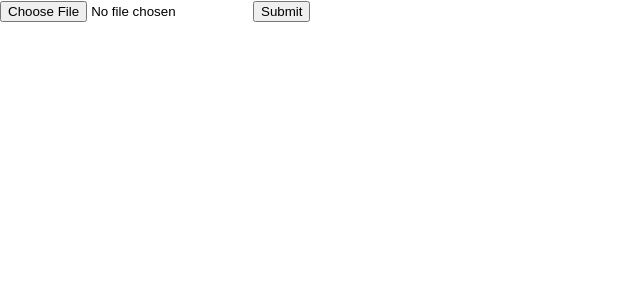
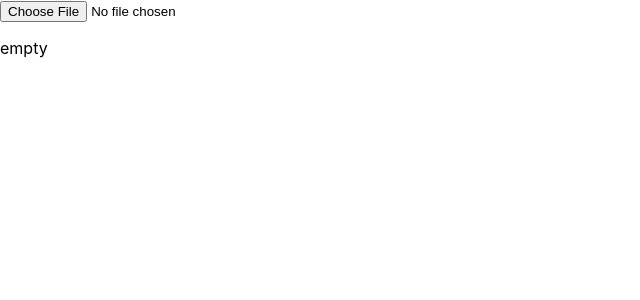
Before and after one commit to emily-yang/arena-hand-generator, a React (Create React App) app: page / in a window 1280 px wide. Shown: the top 300 px of the page, without its empty margins (0-640 px from the left). Built offline with nearby package versions, Linux system fonts and the light colour scheme.

Commit message:
parsed log for card list

```diff
--- a/src/App.js
+++ b/src/App.js
@@ -1,6 +1,7 @@
 import React, { Component } from 'react';
 import LogReader from './LogReader';
 import Hand from './Hand';
+import { parseLog } from './parser';
 import './App.css';
 
 class App extends Component {
@@ -8,21 +9,24 @@ class App extends Component {
 	fileRef = React.createRef();
 
 	state = {
-    logFileText: null
+		cards: null,
+		logFileText: "empty"
 	}
 
-      getFileLocation = async event => {
+	getLogPath = async event => {
 		event.preventDefault();
-      console.log(this.fileRef);
 		const path = this.fileRef.current.pathRef.current;
 		const file = path.files[0];
 
 		try {
 			const contents = await this.fetchResults(file);
-          console.log(contents);
 			this.setState({
 				logFileText: contents
 			});
+			const cards = parseLog(this.state.logFileText);
+			this.setState( {cards} );
+
+
 		} catch (err) {
 			console.error(err);
 		}
@@ -50,7 +54,7 @@ class App extends Component {
 	render() {
 		return (
 			<div className="wrapper">
-        <LogReader ref={this.fileRef} getFileLocation={this.getFileLocation} />
+			<LogReader ref={this.fileRef} getLogPath={this.getLogPath} />
 			<Hand text={this.state.logFileText}/>
 			</div>
 			);
--- a/src/LogReader.js
+++ b/src/LogReader.js
@@ -2,43 +2,7 @@ import React, {Component} from 'react';
 
 class LogReader extends Component {
 	pathRef = React.createRef();
-    submitBtn = React.createRef();
 	resultsRef = React.createRef();
-
-    // getFileLocation = async event => {
-    //   event.preventDefault();
-    //   const path = this.fileRef.current;
-    //   const file = path.files[0];
-
-    //     try {
-    //       const contents = await this.fetchResults(file);
-    //       console.log(contents);
-    //       this.setState({
-    //         logFileText: contents
-    //       });
-    //     } catch (err) {
-    //       console.error(err);
-    //     }
-    // }
-
-    // fetchResults = file => {
-    //   const fileReader = new FileReader();
-
-    //   return new Promise((resolve, reject) => {
-    //     fileReader.readAsText(file);
-
-    //     fileReader.onerror = () => {
-    //       fileReader.abort();
-    //       reject(new DOMException("Could not parse log"));
-    //     }
-
-    //     fileReader.onload = () => {
-    //       resolve(fileReader.result);
-    //     }
-
-    //   });
-
-    // }
 
 	render() {
 		return (
@@ -48,13 +12,8 @@ class LogReader extends Component {
 					type="file"
 					ref={this.pathRef}
 					placeholder="Enter file location"
-            onChange={this.props.getFileLocation}
+					onChange={this.props.getLogPath}
 					/>
-          <button
-            type="submit"
-            className="button"
-            ref={this.submitBtn}
-          >Submit</button>
 				</form>
 				<div className="results" ref={this.resultsRef}></div>
 			</div>
--- /dev/null
+++ b/src/parser.js
@@ -0,0 +1,18 @@
+
+export function parseLog(text) {
+	let regex = /"name": "Draft Deck"([^{])*([^\]]*)/;
+	const cardList= regex.exec(text)[2];
+
+	regex = /"id": "(\d*)\D*(\d*)/g;
+	const cards = {};
+	let matched;
+	do {
+		matched = regex.exec(cardList);
+		if (matched) {
+			cards[matched[1]] = Number(matched[2]);
+		}
+	} while (matched);
+
+	console.log(cards);
+	return cards;
+}
```
Lines whose indentation alone changed are shown as unchanged.
